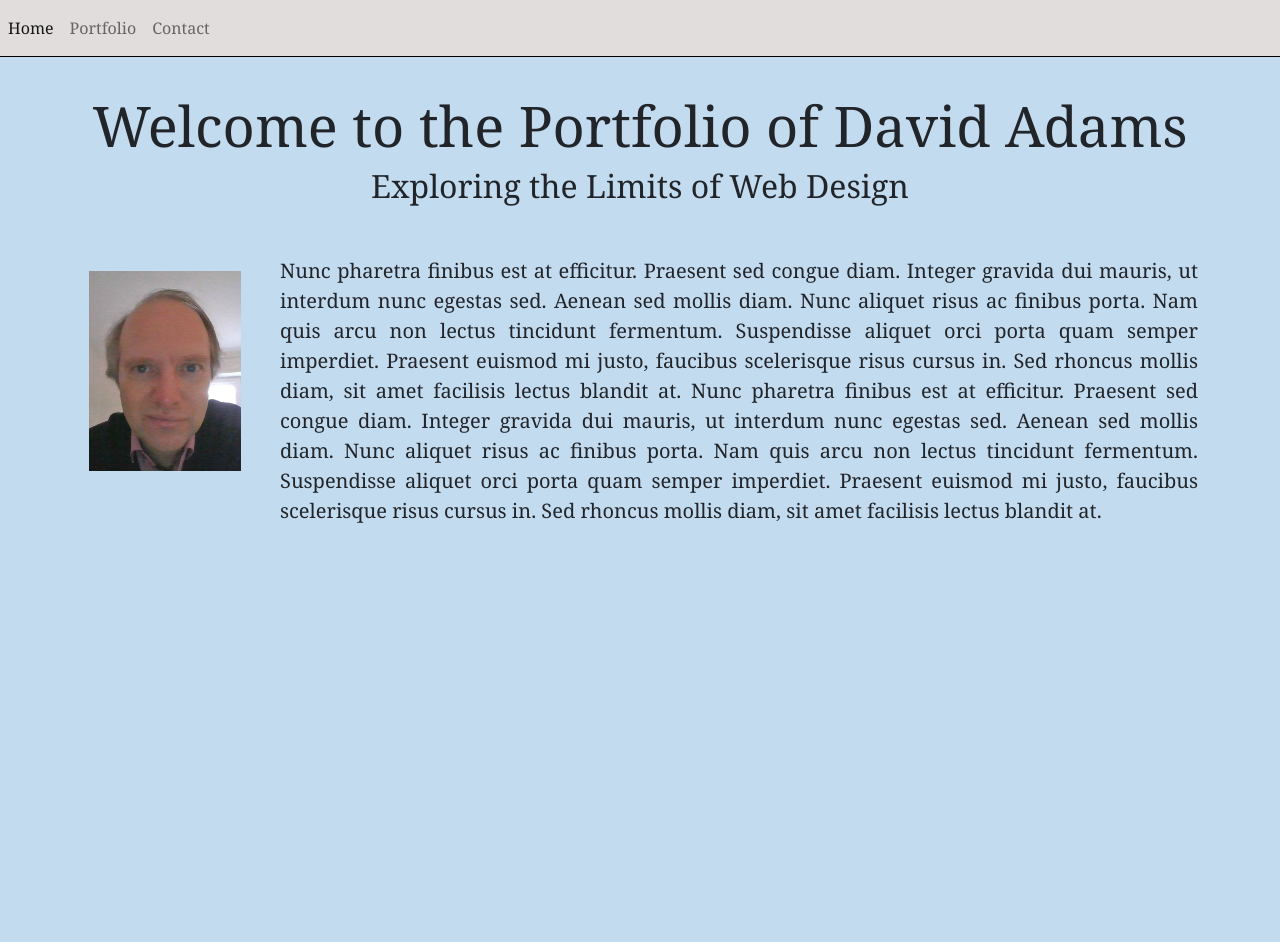
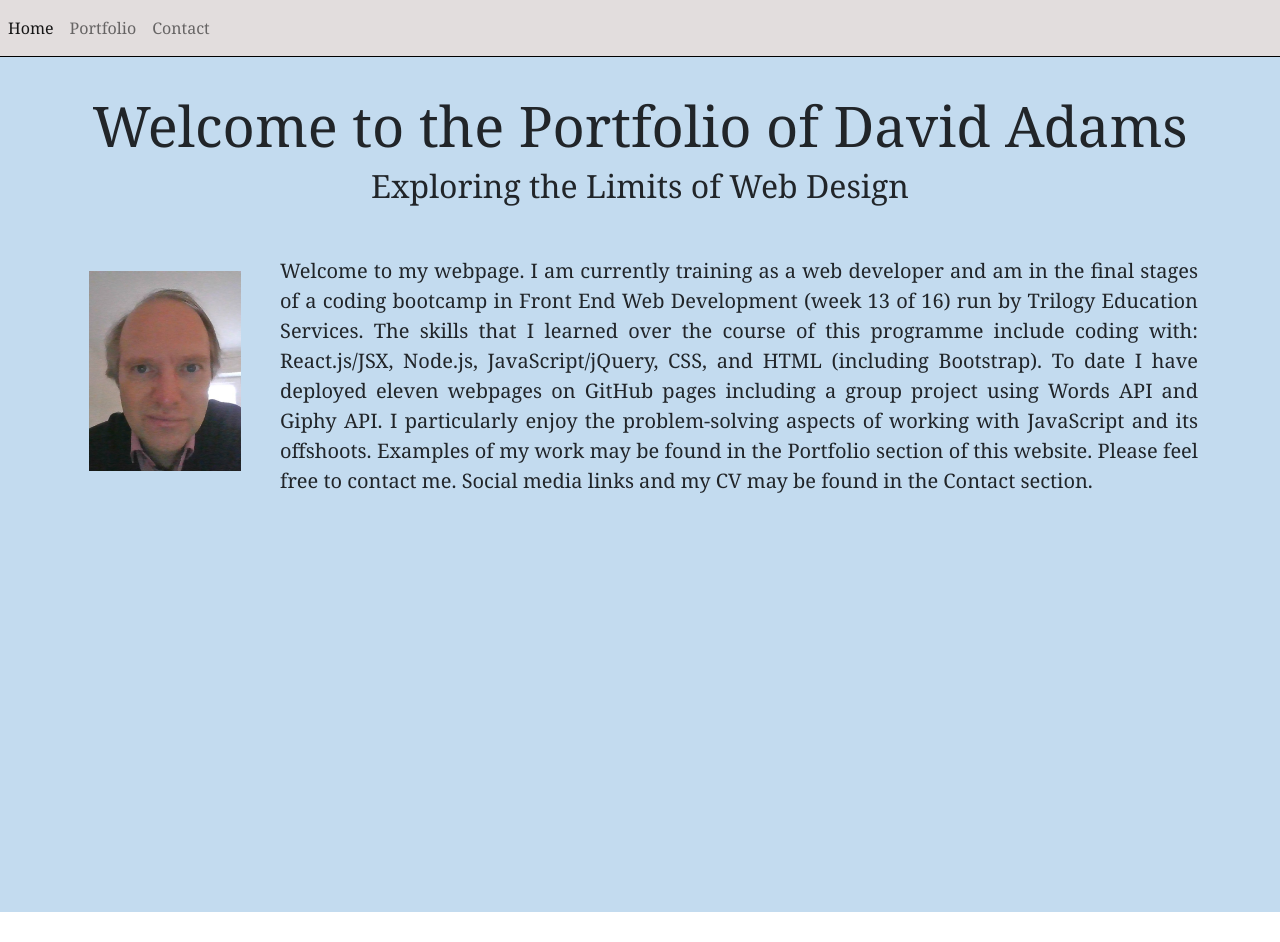
Before and after one commit to DavidBlueLamassu/React-Portfolio, a React (Create React App) app: page / in a window 1280 px wide. After the commit the page ends 912 px from the top, so only its background shows below. Built offline with nearby package versions, Linux system fonts and the light colour scheme.

Commit message:
text added to Home

```diff
--- a/src/components/pages/Home.js
+++ b/src/components/pages/Home.js
@@ -44,14 +44,15 @@ function Home() {
         <div className="col-lg-2 col-md-2 col-sm-2" style={styles.imageBox} >
         <img alt="David Adams" src="./../assets/images/portrait.jpg" style={styles.image} />
         </div>
-        <p className="lead col-lg-10 col-md-12 col-sm-12" style={styles.text}>Nunc pharetra finibus est at efficitur. Praesent sed congue diam.
-        Integer gravida dui mauris, ut interdum nunc egestas sed. Aenean sed mollis diam. Nunc aliquet risus ac finibus
-        porta. Nam quis arcu non lectus tincidunt fermentum. Suspendisse aliquet orci porta quam semper imperdiet. Praesent
-        euismod mi justo, faucibus scelerisque risus cursus in. Sed rhoncus mollis diam, sit amet facilisis lectus blandit at.
-        Nunc pharetra finibus est at efficitur. Praesent sed congue diam.
-        Integer gravida dui mauris, ut interdum nunc egestas sed. Aenean sed mollis diam. Nunc aliquet risus ac finibus
-        porta. Nam quis arcu non lectus tincidunt fermentum. Suspendisse aliquet orci porta quam semper imperdiet. Praesent
-        euismod mi justo, faucibus scelerisque risus cursus in. Sed rhoncus mollis diam, sit amet facilisis lectus blandit at.</p>
+        <p className="lead col-lg-10 col-md-12 col-sm-12" style={styles.text}>Welcome to my webpage. I am
+        currently training as a web developer and am in the final stages of a coding bootcamp in Front End
+        Web Development (week 13 of 16) run by Trilogy Education Services. The skills that I learned over
+        the course of this programme include coding with: React.js/JSX, Node.js, JavaScript/jQuery, CSS,
+        and HTML (including Bootstrap). To date I have deployed eleven webpages on GitHub pages including
+        a group project using Words API and Giphy API. I particularly enjoy the problem-solving aspects of
+        working with JavaScript and its offshoots. Examples of my work may be found in the Portfolio section
+        of this website. Please feel free to contact me. Social media links and my CV may be found in the
+        Contact section.</p>
       </div>
       </div>
     </div>
```
